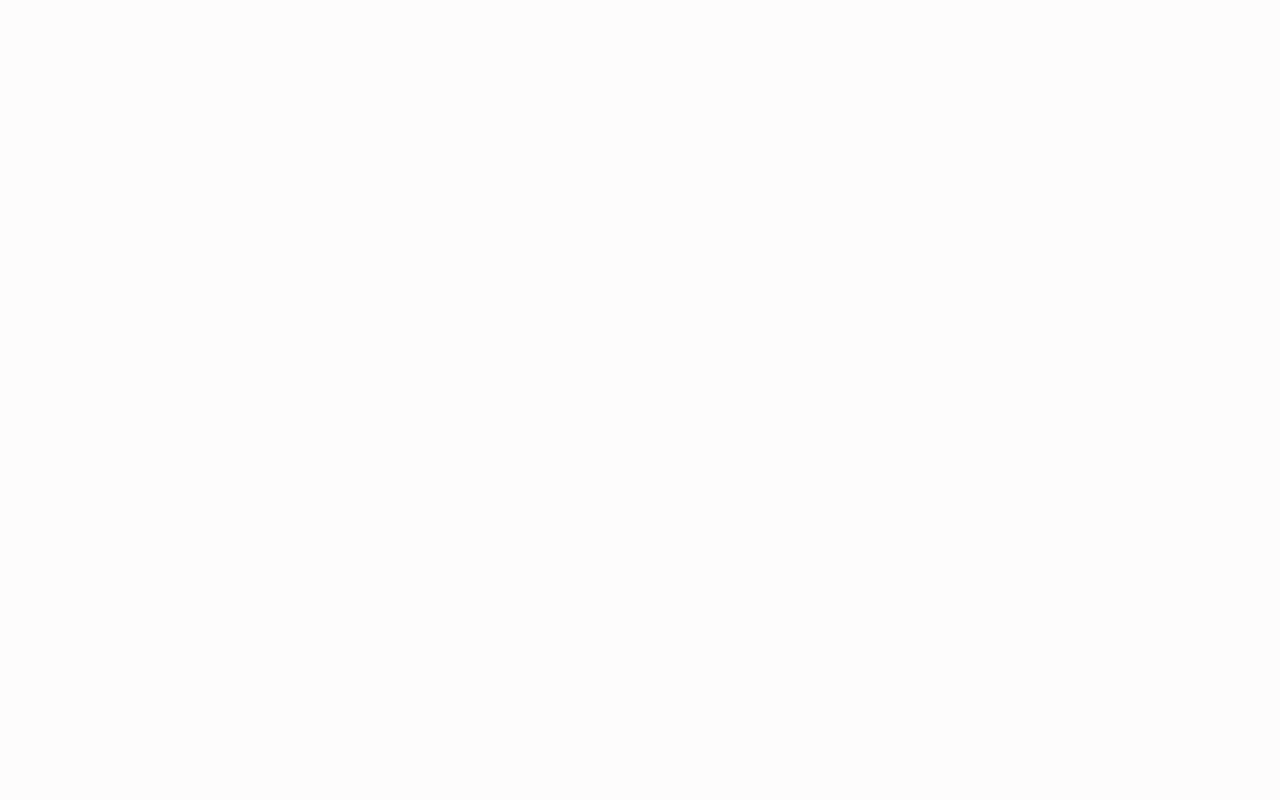
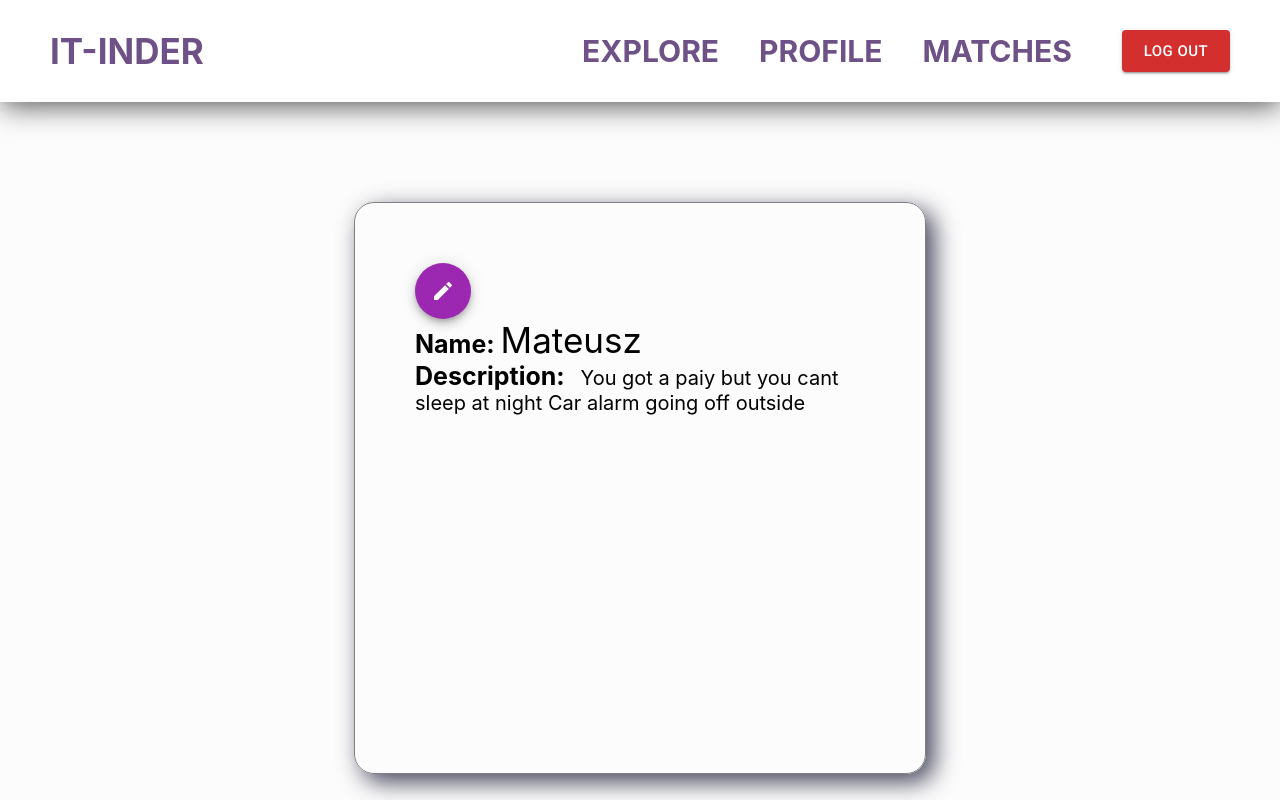
Before and after one commit to M-ac-i-ej-s/IT-INDER, a React (Create React App) app in the folder frontend/: page /home/profile in a window 1280 px wide. Before the commit this address had no page. Built offline with nearby package versions, Linux system fonts and the light colour scheme.

Commit message:
FRONT-profile-edit-links

```diff
--- a/frontend/src/App.tsx
+++ b/frontend/src/App.tsx
@@ -8,6 +8,8 @@
 import LoginPage from './components/loginPage/LoginPage'
 import MainPage from './components/mainPage/MainPage';
 import ExplorePage from './components/mainPage/explorePage/ExplorePage';
+import ProfilePage from './components/mainPage/yourProfilePage/ProfilePage'
+import EditPage from './components/mainPage/yourProfilePage/EditPage';
 
 function App() {
   return (
@@ -23,7 +25,8 @@
         />
         <Route path='/home' element={<MainPage/>}>
           <Route path='explore' element={<ExplorePage/>}/>
-          {/* <Route path='/profile' element/> */}
+          <Route path='profile' element={<ProfilePage/>}/>
+          <Route path='profile/edit' element={<EditPage/>}/>
           {/* <Route path='/matches' element/> */}
         </Route>
       </Routes>
--- /dev/null
+++ b/frontend/src/components/mainPage/yourProfilePage/EditPage.tsx
@@ -0,0 +1,17 @@
+import React from 'react';
+import Button from '@mui/material/Button';
+import ButtonGroup from '@mui/material/ButtonGroup';
+import '../../../styles/mainPage/editPage.scss'
+
+function EditPage() {
+  return (
+    <div>
+      <div className='buttonsGroup__div'>
+        <Button variant='contained' color='secondary'>Edit</Button>
+        <Button variant='contained' color='secondary'>Preview</Button>
+      </div>
+    </div>
+  );
+}
+
+export default EditPage;
--- /dev/null
+++ b/frontend/src/components/mainPage/yourProfilePage/ProfilePage.tsx
@@ -0,0 +1,32 @@
+import React from 'react';
+import EditIcon from '@mui/icons-material/Edit';
+import Fab from '@mui/material/Fab';
+import {Link} from 'react-router-dom'
+import '../../../styles/mainPage/tile.scss'
+import '../../../styles/mainPage/profilePage.scss'
+
+function ProfilePage() {
+  return (
+    <div>
+        <div className='tile__block'>
+            <Link to='edit'>
+                <Fab className='edit__button' color="secondary" aria-label="edit">
+                    <EditIcon />
+                </Fab>
+            </Link>
+            <div>
+                <div>
+                    <span className='what__span'>Name: </span>
+                    <span className='name__span'>Mateusz</span>
+                </div>
+                    <span className='what__span'>Description: </span>
+                    <span className='description__span'>
+                    You got a paiy but you cant sleep at night Car alarm going off outside
+                    </span>
+            </div>
+        </div>
+    </div>
+  );
+}
+
+export default ProfilePage;
--- a/frontend/src/components/reusableComponents/NavBar.tsx
+++ b/frontend/src/components/reusableComponents/NavBar.tsx
@@ -19,7 +19,7 @@
                 <Link className='link__home' to='/home/explore'>
                   <span className='name__span button'>EXPLORE</span>
                 </Link>
-                <Link className='link__home' to='/profile'>
+                <Link className='link__home' to='/home/profile'>
                   <span className='name__span button'>PROFILE</span>
                 </Link>
                 <Link className='link__home' to='/matches'>
--- /dev/null
+++ b/frontend/src/styles/mainPage/editPage.scss
@@ -0,0 +1,7 @@
+.buttonsGroup__div {
+    text-align: center;
+    margin-top: 50px;
+    Button {
+        margin: 40px;
+    }
+}
--- /dev/null
+++ b/frontend/src/styles/mainPage/profilePage.scss
@@ -0,0 +1,6 @@
+.edit__button {
+    position: absolute;
+    padding: 0px;
+    margin-top: 400px;
+    margin-left: 400px;
+}
```
